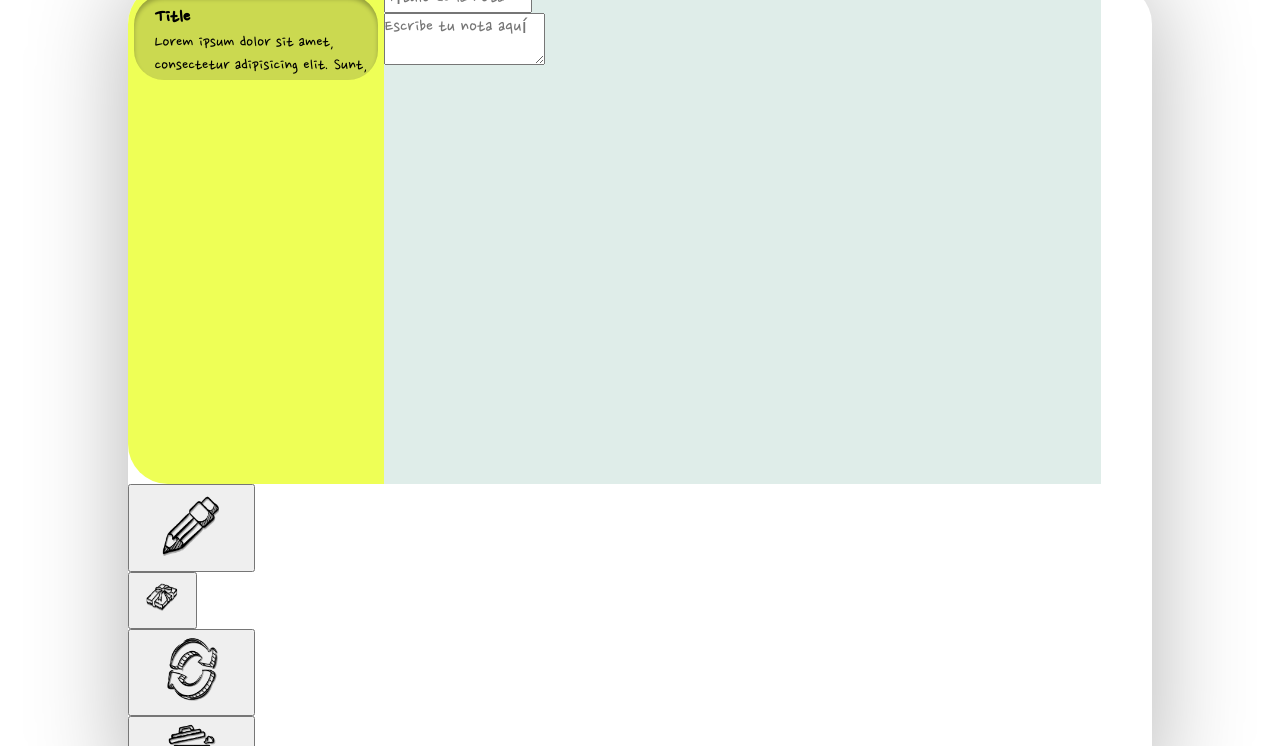
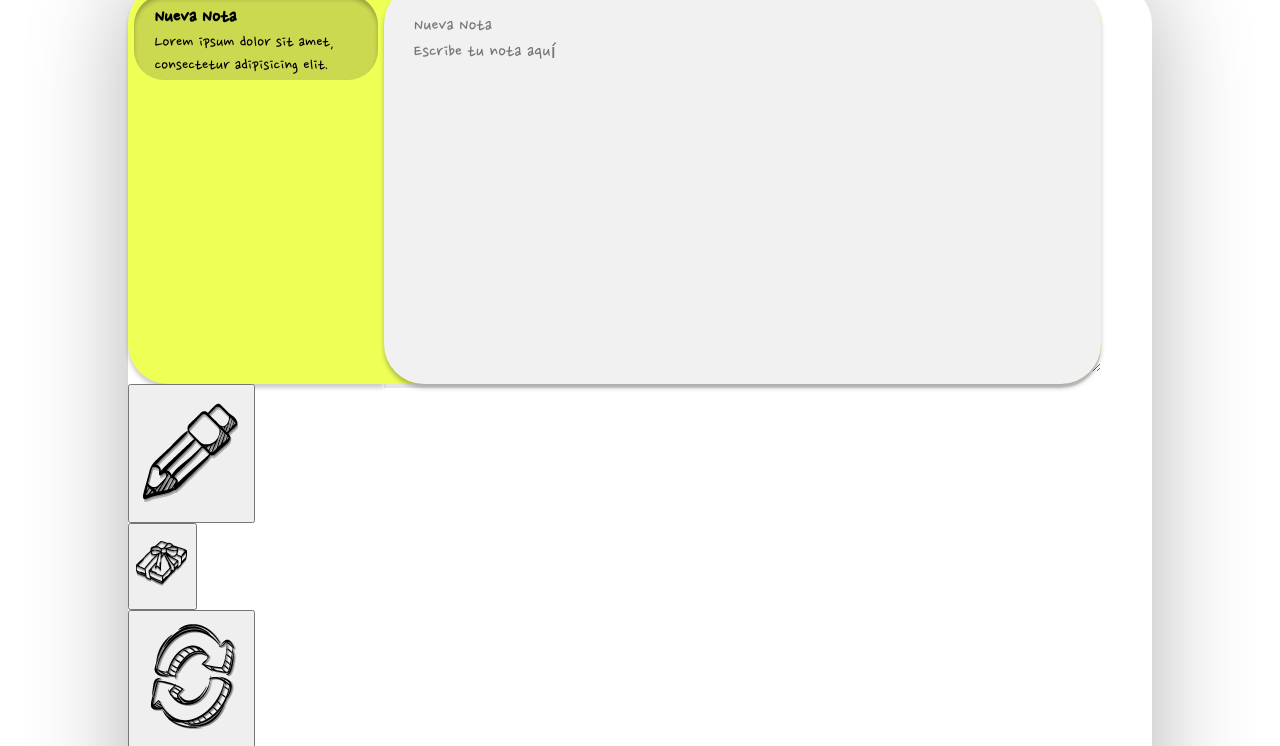
Before and after one commit to AlanAlarconOviedo/note-plus, a plain HTML site: page index.html in a window 1280 px wide. Shown: the part 189-935 px from the top of the page. Drawn offline with Linux system fonts and the light colour scheme.

Commit message:
Add new styles css

```diff
--- a/assets/css/styles.css
+++ b/assets/css/styles.css
@@ -2,7 +2,7 @@
     --color-principal: #eeff56;
     --color-fondo: #ffffff;
     --color-notes: #CAD96B;
-    --color-layout-notes: rgba(209, 229, 223, 0.688);
+    --color-layout-notes: #F1F1F1;
     --color-selected-note: rgba(231, 231, 231, 0.79);
     --color-transparent: transparent;
     --color-text: black;
@@ -46,15 +46,52 @@ body {
     background-color: var(--color-principal);
     border-top-left-radius: 4rem;
     border-bottom-left-radius: 4rem;
-    height: 50rem;
+    height: 40rem;
+
     overflow: auto;
     overflow-x: hidden;
+    box-shadow: 0px 4px 4px 0px rgba(0, 0, 0, 0.2);
 }
 
 .layout__note-editor {
     grid-area: notes_creator;
+    background-color: var(--color-principal);
+    border-bottom-right-radius: 4rem;
+    border-top-right-radius: 4rem;
+    height: 100%;
+    box-shadow: 0px 4px 0px 0px rgba(0, 0, 0, 0.1);
+
+}
+
+.note-editor {
     background-color: var(--color-layout-notes);
+    height: 100%;
+    border-radius: 4rem;
+    flex-direction: column;
+    display: flex;
+    padding-left: 3rem;
+    padding-top: 3rem;
+    box-shadow: 0px 4px 4px 0px rgba(0, 0, 0, 0.25);
 }
+
+
+.note-editor__text, .note-editor__body:focus{
+    background-color: var(--color-transparent);
+    border: none;
+    outline: none;
+}
+
+.note-editor__body {
+    background-color: var(--color-transparent);
+    border: none;
+    height: 90%;
+}
+
+.note-editor__body:focus {
+    outline: none;
+}
+
+
 
 .aside__note {
     display: flex;
@@ -74,6 +111,12 @@ body {
     overflow: hidden;
 }
 
+.aside__note:hover {
+    background-color: var(--color-selected-note);
+    box-shadow: 0px 4px 4px -3px rgba(0, 0, 0, 0.25);
+}
+
+
 .card-logo__img {
     display: block;
     margin: 0 auto;
@@ -81,10 +124,21 @@ body {
 }
 
 .footer__info {
+    margin-top: 3rem;
+    bottom: 2rem;
     text-align: center;
-    margin-top: 3rem;
+    width: auto;
 }
 
-.layout__tools .tools__menu img {
-    width: 60%;
+
+
+
+
+
+/* prubas en CSS */
+
+.conteiner {
+    width: 100%;
+    background-color: aqua;
+    height: 700px;
 }
--- a/index.html
+++ b/index.html
@@ -29,16 +29,18 @@
 
             <!--Nota creadas-->
             <div class="aside__note">
-                <h3 class="note__title">Title</h3>
-                <p class="note__text">Lorem ipsum dolor sit amet, consectetur adipisicing elit. Sunt, ipsa.</p>
+                <h3 class="note__title">Nueva Nota</h3>
+                <p class="note__text">Lorem ipsum dolor sit amet, consectetur adipisicing elit. </p>
             </div>
         </aside>
 
 
         <!--note editor-->
         <section class="layout__note-editor">
-            <input type="text" class="note-editor__text" placeholder="Título de la nota">
+            <div class="note-editor">
+                <input type="text" class="note-editor__text" placeholder="Nueva Nota">
             <textarea class="note-editor__body" placeholder="Escribe tu nota aquí"></textarea>
+            </div>
         </section>
 
 
@@ -76,6 +78,10 @@
     </footer>
 
 
+    <div class="conteiner">
+        <div class="box"></div>
+    </div>
+
 </body>
 
 </html>
```
